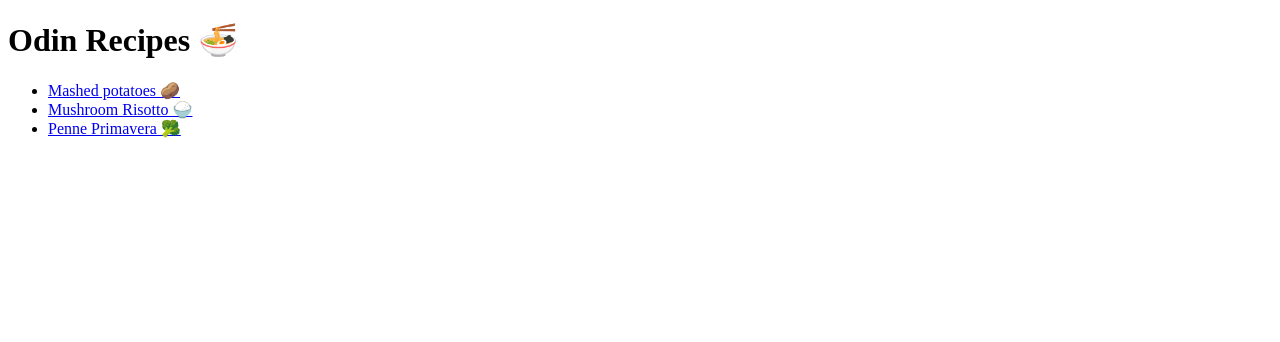
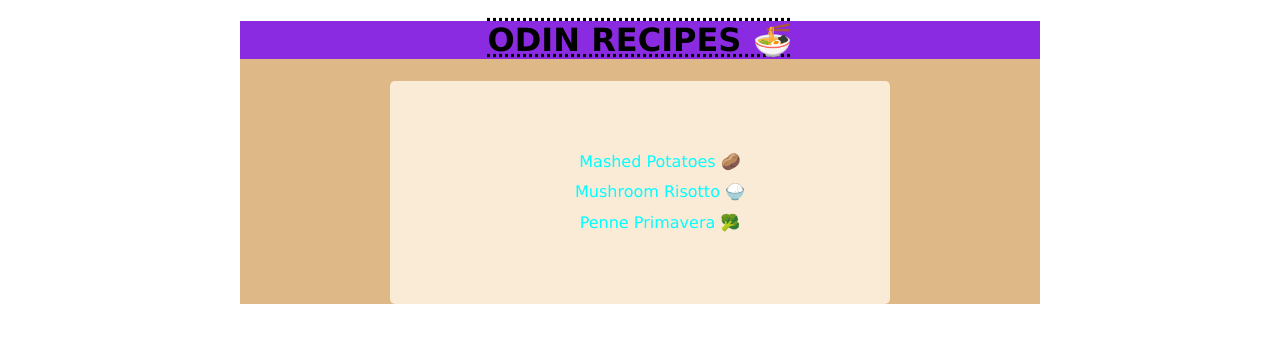
Before and after one commit to Al-na/odin-recipes, a plain HTML site: page index.html in a window 1280 px wide. Drawn offline with Linux system fonts and the light colour scheme.

Commit message:
created a style.css sheet and started with css in index.html

```diff
--- a/index.html
+++ b/index.html
@@ -2,16 +2,21 @@
 <html lang="en">
 <head>
   <meta charset="UTF-8">
+  <link rel="stylesheet" href="style.css">
   <title>Odin Recipes 🍜</title>
 </head>
 
 <body>
 
+<div class="container">
+  <div class="card-header">
     <h1>Odin Recipes 🍜</h1>
+  </div>
 
-<ul>
+  <div class="card-recipes">
+    <ul class="list-recipe">
       <li>
-    <a href="recipes/mashed-potatoes.html">Mashed potatoes 🥔</a>
+        <a href="recipes/mashed-potatoes.html">Mashed Potatoes 🥔</a>
       </li>
 
       <li>
@@ -22,7 +27,8 @@
         <a href="recipes/penne-primavera.html">Penne Primavera 🥦</a>
       </li>
     </ul>
-
+  </div>
+</div>
 
 </body>
 </html>
--- /dev/null
+++ b/style.css
@@ -0,0 +1,37 @@
+.container {
+  margin: auto;
+  max-width: 800px;
+  max-height: min-content;
+  background-color: burlywood;
+  text-align: center;
+}
+
+body {
+  font-family: Verdana, Geneva, Tahoma, sans-serif;
+}
+
+.card-header {
+  background-color: blueviolet;
+  text-align: center;
+  text-transform: uppercase;
+  text-decoration: underline overline dotted black;
+}
+
+.card-recipes {
+  width: 400px;
+  margin: auto;
+  padding: 50px;
+  background-color: antiquewhite;
+  border-radius: 5px;
+}
+
+.list-recipe {
+  list-style-type: none;
+  text-align: center;
+}
+
+a {
+  text-decoration: none;
+  color: aqua;
+  line-height: 1.9;
+}
```
Also changed, not shown: recipes/mashed-potatoes.html (+4 -0 lines), recipes/mushroom-risotto.html (+4 -0 lines), recipes/penne-primavera.html (+4 -0 lines). Lines whose indentation alone changed are shown as unchanged.
